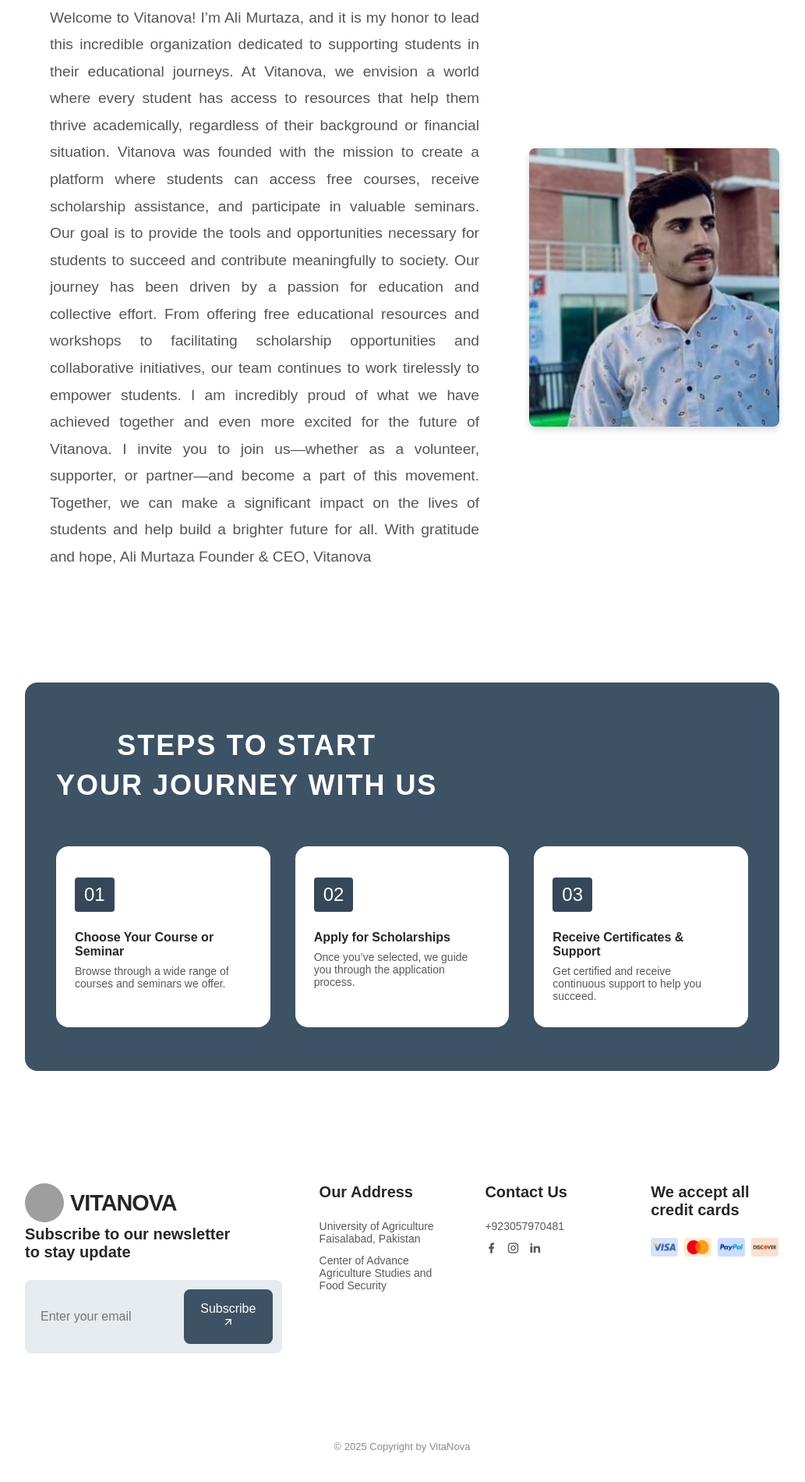
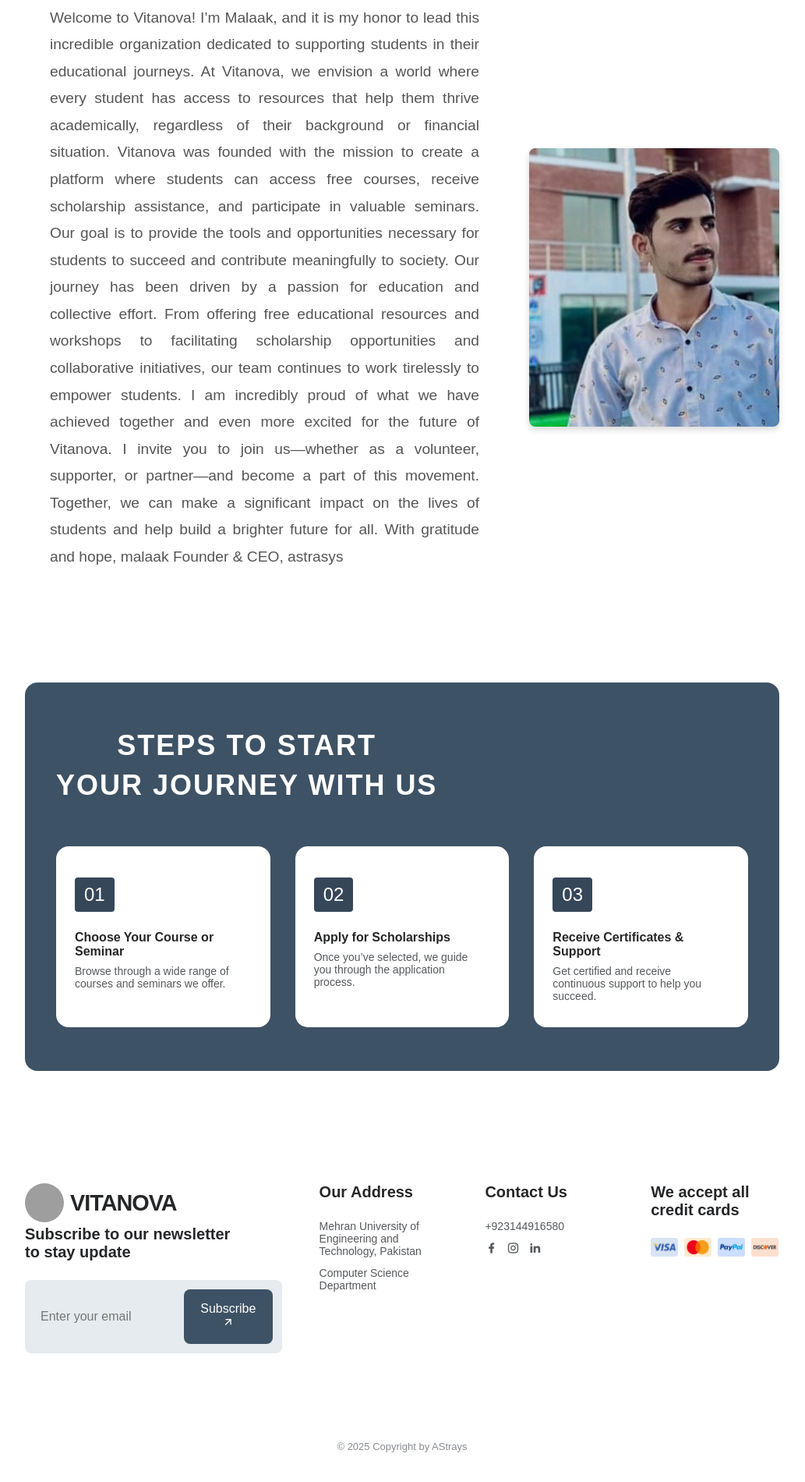
Before and after one commit to malaakali123/vitoportfolio, a plain HTML site: page index.html in a window 1280 px wide. Shown: the part 2419-4319 px from the top of the page at 78% size, without its empty margins (124-1157 px from the left). Drawn offline with nearby package versions, Linux system fonts and the light colour scheme; grey boxes are pictures that could not be loaded; a script that the page names is missing.

Commit message:
Update index.html

```diff
--- a/index.html
+++ b/index.html
@@ -155,13 +155,13 @@
     <div class="message-ceo__content">
         <p class="message-ceo__description">
         Welcome to Vitanova!
-        I’m Ali Murtaza, and it is my honor to lead this incredible organization dedicated to supporting students in their educational journeys. At Vitanova, we envision a world where every student has access to resources that help them thrive academically, regardless of their background or financial situation.
+        I’m Malaak, and it is my honor to lead this incredible organization dedicated to supporting students in their educational journeys. At Vitanova, we envision a world where every student has access to resources that help them thrive academically, regardless of their background or financial situation.
         Vitanova was founded with the mission to create a platform where students can access free courses, receive scholarship assistance, and participate in valuable seminars. Our goal is to provide the tools and opportunities necessary for students to succeed and contribute meaningfully to society.
         Our journey has been driven by a passion for education and collective effort. From offering free educational resources and workshops to facilitating scholarship opportunities and collaborative initiatives, our team continues to work tirelessly to empower students. I am incredibly proud of what we have achieved together and even more excited for the future of Vitanova.
         I invite you to join us—whether as a volunteer, supporter, or partner—and become a part of this movement. Together, we can make a significant impact on the lives of students and help build a brighter future for all.
         With gratitude and hope,
-        Ali Murtaza
-        Founder & CEO, Vitanova
+        malaak
+        Founder & CEO, astrasys
         </p>
         <img src="assets/img/ceomessage.jpg" alt="CEO Image" class="message-ceo__img">
     </div>
@@ -231,8 +231,8 @@
                     <h3 class="footer__title">Our Address</h3>
 
                     <ul class="footer__data">
-                        <li class="footer__information">University of Agriculture Faisalabad, Pakistan</li>
-                        <li class="footer__information">Center of Advance Agriculture Studies and Food Security</li>
+                        <li class="footer__information">Mehran University of Engineering and Technology, Pakistan</li>
+                        <li class="footer__information">Computer Science Department</li>
                     </ul>
                 </div>
 
@@ -240,16 +240,16 @@
                     <h3 class="footer__title">Contact Us</h3>
 
                     <ul class="footer__data">
-                        <li class="footer__information">+923057970481</li>
+                        <li class="footer__information">+923144916580</li>
 
                         <div class="footer__social">
                             <a href="https://www.facebook.com/" class="footer__social-link">
                                 <i class="ri-facebook-fill"></i>
                             </a>
-                            <a href="https://www.instagram.com/_vnias_?igsh=MXR6NXo4eWlkNHo0ZA==" class="footer__social-link">
+                            <a href="https://www.instagram.com/" class="footer__social-link">
                                 <i class="ri-instagram-line"></i>
                             </a>
-                            <a href="https://www.linkedin.com/company/vnias/" class="footer__social-link">
+                            <a href="https://www.linkedin.com/" class="footer__social-link">
                                 <i class="ri-linkedin-fill"></i>
                             </a>
                         </div>
@@ -270,7 +270,7 @@
                 </div>
             </div>
 
-            <p class="footer__copy">&#169;  2025 Copyright by VitaNova</p>
+            <p class="footer__copy">&#169;  2025 Copyright by AStrays</p>
         </footer>
 
         <!--=============== SCROLL UP ===============-->
```
